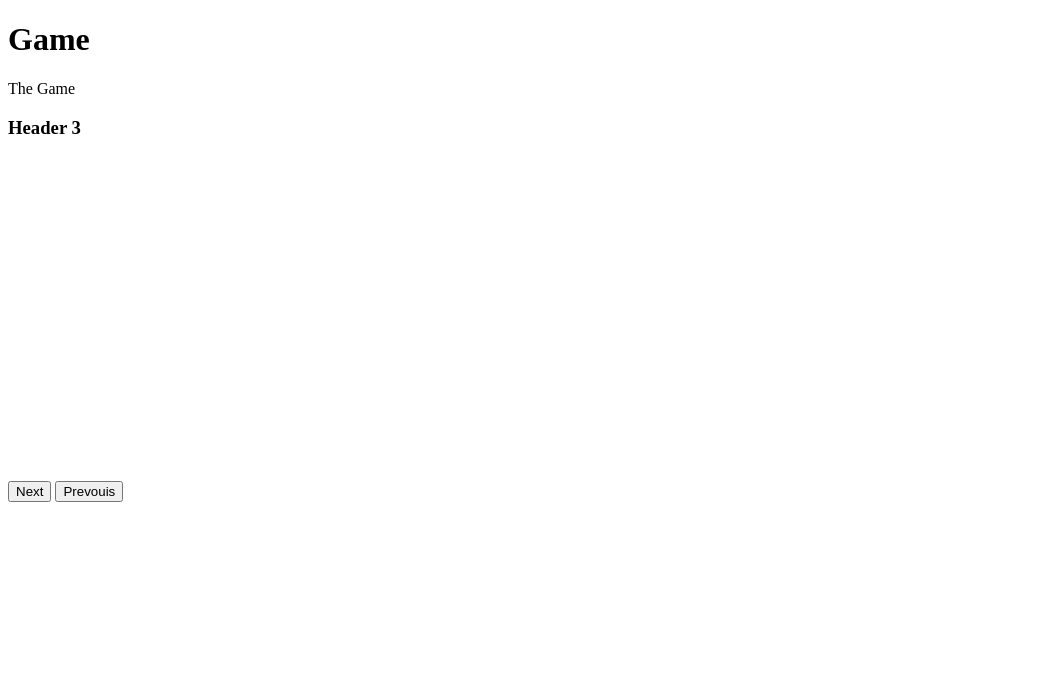
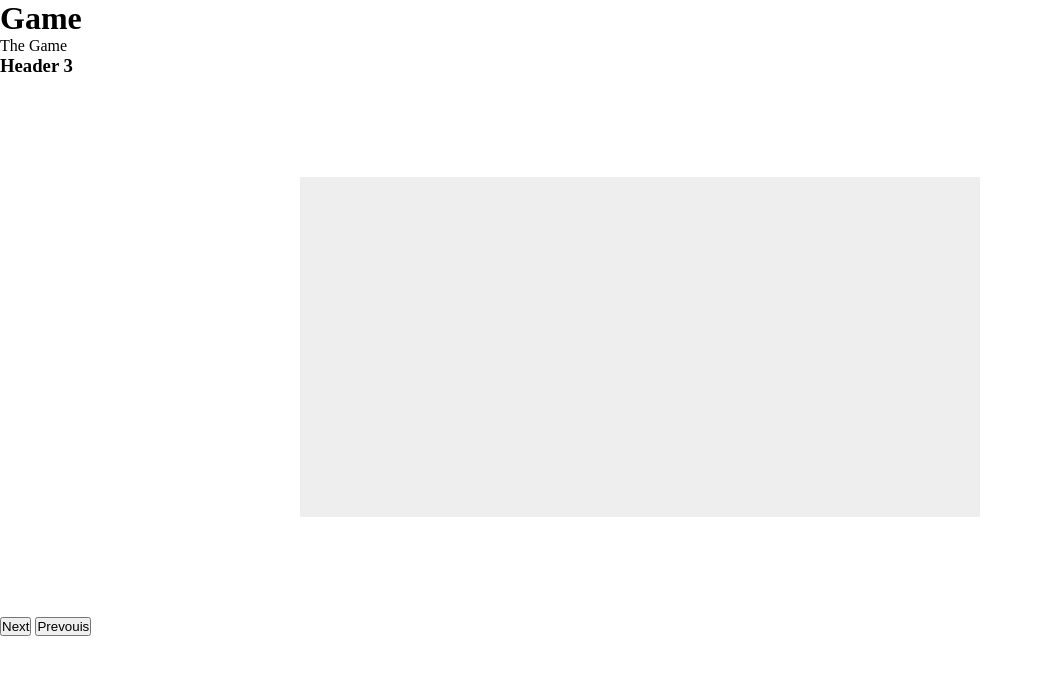
Before and after one commit to wnsqls901/HackathonGroupProject, a plain HTML site: page CODEFEST18-DAWOLVES/index.html in a window 1280 px wide. Shown: the whole page, without its empty margins (0-1043 px from the left). Drawn offline with Linux system fonts and the light colour scheme.

Commit message:
Started Working on javascript canvas drawings

```diff
--- a/CODEFEST18-DAWOLVES/index.html
+++ b/CODEFEST18-DAWOLVES/index.html
@@ -2,11 +2,11 @@
 <html lang="en"><!-- HEADING -->
 <head>
 	<title>Game</title>
-	<link rel="stylesheet" href="style/styles.css" type="text/css" />
+	<link rel="stylesheet" href="style/styles.css" type="text/css" /></head>
 	<!-- <script src="script/jquery.js" type="text/javascript"></script>  -->
 
-	<script src="script/scriptfile.js" type="text/javascript"></script>
-</head>
+	<script src="scripts/scriptfile.js" type="text/javascript"></script>
+
 <body>
 <div id="wrapper">
 		<header>
@@ -18,7 +18,7 @@
 		</header>
 
 
-        <canvas id="myCanvas" width="680" height="320"></canvas>
+        <canvas id="myCanvas" width="680" height="340"></canvas>
 
 
 		<div id="button_panel">
--- a/CODEFEST18-DAWOLVES/scripts/scriptfile.js
+++ b/CODEFEST18-DAWOLVES/scripts/scriptfile.js
@@ -1,4 +1,43 @@
-var command;
-command = 0;
-command.toString;
-//just testing
+var canvas;
+var document;
+var ctx;
+var x;
+var y;
+var radius;
+var circ = new Circle(300,300,50);
+var lives = 3;
+
+ canvas = document.getElementById("myCanvas");
+    ctx = canvas.getContext("2d");
+
+
+
+function Circle(xplane,yplane,r){
+    x = xplane;
+    y =yplane;
+    radius = r
+}
+function drawBall() {
+    ctx.beginPath();
+    ctx.arc(300,300,50,0,Math.PI *2);
+    ctx.fillStyle = "#00cc00";
+    ctx.fill();
+
+
+}
+
+function drawLives(){
+	ctx.font ="16px Arial";
+	ctx.fillStyle ="#0095DD";
+	ctx.fillText("Lives: " + lives, canvas.width -65,20);
+	}
+
+function init(){
+
+    drawBall();
+
+}
+
+window.onload = function(){
+    init();
+}
--- /dev/null
+++ b/CODEFEST18-DAWOLVES/style/styles.css
@@ -0,0 +1,9 @@
+* {
+	padding: 0;
+	margin: 0;
+}
+canvas {
+	background: #eee;
+	display: block;
+	margin: 100px auto;
+}
--- a/main.css
+++ /dev/null
@@ -1,60 +0,0 @@
-html {
-    background: #e6e9e9;
-    background-image: linear-gradient(270deg, rgb(230, 233, 233) 0%, rgb(216, 221, 221) 100%);
-    -webkit-font-smoothing: antialiased;
-}
-
-body {
-    background: #fff;
-    box-shadow: 0 0 2px rgba(0, 0, 0, 0.06);
-    color: #545454;
-    font-family: "Helvetica Neue", Helvetica, Arial, sans-serif;
-    font-size: 16px;
-    line-height: 1.5;
-    margin: 0 auto;
-    max-width: 800px;
-    padding: 2em 2em 4em;
-}
-
-h1, h2, h3, h4, h5, h6 {
-    color: #222;
-    font-weight: 600;
-    line-height: 1.3;
-}
-
-h2 {
-    margin-top: 1.3em;
-}
-
-a {
-    color: #0083e8;
-}
-
-b, strong {
-    font-weight: 600;
-}
-
-samp {
-    display: none;
-}
-
-img {
-    animation: colorize 2s cubic-bezier(0, 0, .78, .36) 1;
-    background: transparent;
-    border: 10px solid rgba(0, 0, 0, 0.12);
-    border-radius: 4px;
-    display: block;
-    margin: 1.3em auto;
-    max-width: 95%;
-}
-
-@keyframes colorize {
-    0% {
-        -webkit-filter: grayscale(100%);
-        filter: grayscale(100%);
-    }
-    100% {
-        -webkit-filter: grayscale(0%);
-        filter: grayscale(0%);
-    }
-}
```
Also changed, not shown: index.html (deleted, +0 -32 lines), 1 other file.
